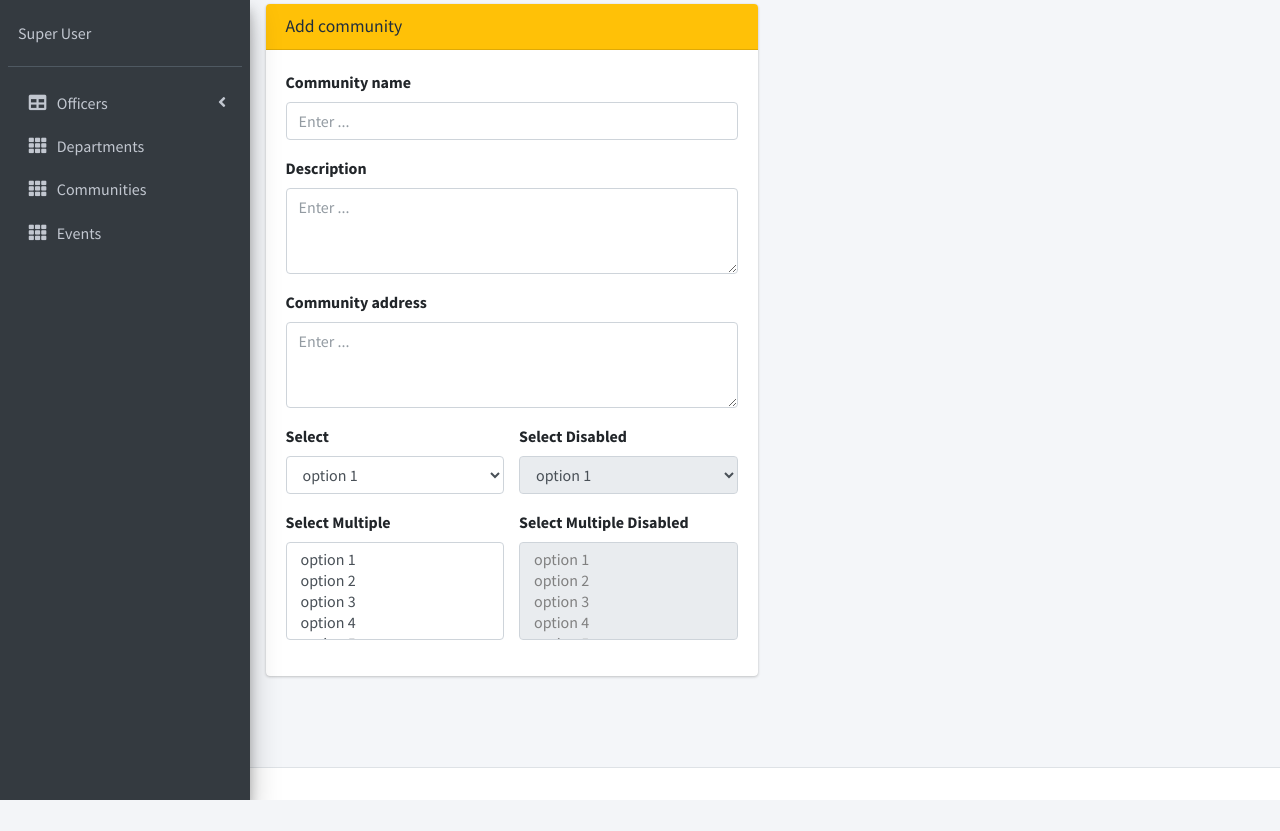
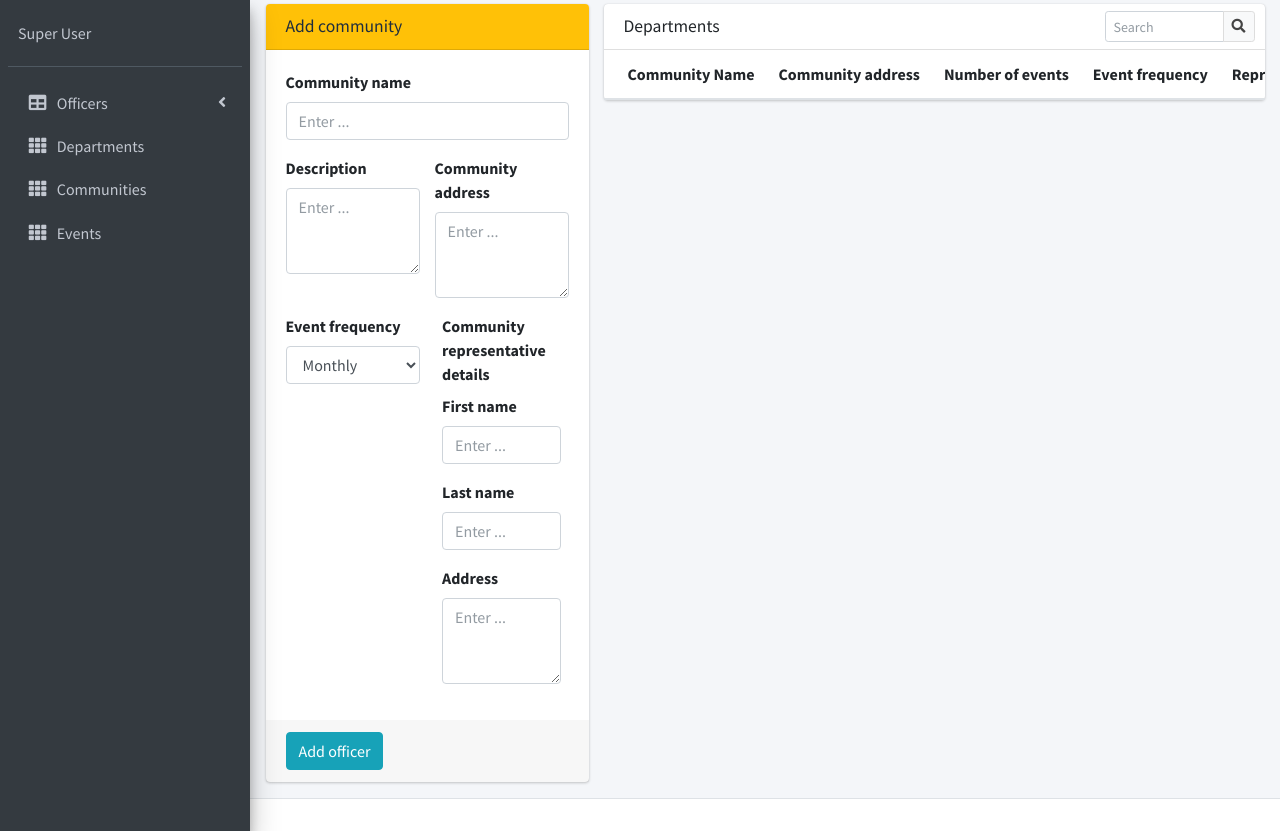
Before and after one commit to PPM-Group-Project/Notts-Police-Comunity-Engagement-Management, a Django app: page /communities in a window 1280 px wide. Before the commit the page ends 800 px from the top, so only its background shows below. Run offline with Django 3.2, Linux system fonts and the light colour scheme; a user stored in the database is signed in; data comes from the database, SQL or seed files in the repository; both versions use the stored data as it was after the commit; lists and menus that the app fills with data are empty; some libraries are stand-ins or nearby versions.

Commit message:
Working in progress

```diff
--- a/cepf/community/views.py
+++ b/cepf/community/views.py
@@ -4,6 +4,7 @@ from django.shortcuts import loader
 from django.http import HttpResponse
 #from django.contrib.auth.forms import UserCreationForm
 from management.views import notAuthorisedPage, isUserDepartmentManager, getAuthsForUser
+from management.models import UserDetails,Department
 # Create your views here.
 
 
@@ -13,6 +14,7 @@ def communities(request):
     template = loader.get_template('communities.html')
     context = {}
     context["permissions"] = getAuthsForUser(request)
+    context["officers"] = UserDetails.objects.all()
     return HttpResponse(template.render(context, request))
 
 
--- a/cepf/management/templates/communities.html
+++ b/cepf/management/templates/communities.html
@@ -22,24 +22,21 @@
       </li>
     </ul>
   </li>
-  {% endif %}
-  {% if permissions.isDepartmentManager %}
+  {% endif %} {% if permissions.isDepartmentManager %}
   <li class="nav-item">
     <a href="/departments" class="nav-link">
       <i class="nav-icon fas fa-th"></i>
       <p>Departments</p>
     </a>
   </li>
-  {% endif %}
-  {% if permissions.isCommunityManager %}
+  {% endif %} {% if permissions.isCommunityManager %}
   <li class="nav-item">
     <a href="/communities" class="nav-link">
       <i class="nav-icon fas fa-th"></i>
       <p>Communities</p>
     </a>
   </li>
-  {% endif %}
-  {% if permissions.isEventManager %}
+  {% endif %} {% if permissions.isEventManager %}
   <li class="nav-item">
     <a href="/events" class="nav-link">
       <i class="nav-icon fas fa-th"></i>
@@ -50,99 +47,115 @@
 </ul>
 {% endblock %}
 {% block content %}
-
 <div class="row">
-  <div class="col-md-6">
+  <div class="col-4">
     <div class="card card-warning">
       <div class="card-header">
         <h3 class="card-title">Add community</h3>
       </div>
       <div class="card-body">
-        <form role="form">
+        <div role="form">
           <div class="row">
             <div class="col-12">
-
               <div class="form-group">
                 <label>Community name</label>
-                <input type="text" class="form-control" placeholder="Enter ...">
+                <input name="communityName" type="text" class="form-control" placeholder="Enter ...">
               </div>
             </div>
-
           </div>
           <div class="row">
-            <div class="col-12">
-
+            <div class="col-6">
               <div class="form-group">
                 <label>Description</label>
-                <textarea class="form-control" rows="3" placeholder="Enter ..."></textarea>
+                <textarea name="commnityDescription" class="form-control" rows="3" placeholder="Enter ..."></textarea>
               </div>
             </div>
-            <div class="col-12">
-
+            <div class="col-6">
               <div class="form-group">
                 <label>Community address</label>
-                <textarea class="form-control" rows="3" placeholder="Enter ..."></textarea>
+                <textarea name="communityAddress" class="form-control" rows="3" placeholder="Enter ..."></textarea>
               </div>
             </div>
-
-
           </div>
           <div class="row">
-            <div class="col-sm-6">
-
+            <div class="col-6">
               <div class="form-group">
-                <label>Select</label>
-                <select class="form-control">
-                  <option>option 1</option>
-                  <option>option 2</option>
-                  <option>option 3</option>
-                  <option>option 4</option>
-                  <option>option 5</option>
+                <label>Event frequency</label>
+                <select name="communityFrequency" class="form-control">
+                  <option>Monthly</option>
+                  <option>Quarterly</option>
+                  <option>Semiannually</option>
+                  <option>Annually</option>
+                  <option>On request</option>
                 </select>
               </div>
             </div>
-            <div class="col-sm-6">
-              <div class="form-group">
-                <label>Select Disabled</label>
-                <select class="form-control" disabled>
-                  <option>option 1</option>
-                  <option>option 2</option>
-                  <option>option 3</option>
-                  <option>option 4</option>
-                  <option>option 5</option>
-                </select>
+            <div class="col-6">
+              <div class="col-12">
+                <div class="form-group">
+                  <label>Community representative details</label><br>
+                  <label>First name</label>
+                  <input name="communityRepresentativeFirstName" type="text" class="form-control"
+                    placeholder="Enter ...">
+                </div>
+              </div>
+              <div class="col-12">
+                <div class="form-group">
+                  <label>Last name</label>
+                  <input name="communityRepresentativeLastName" type="text" class="form-control"
+                    placeholder="Enter ...">
+                </div>
+              </div>
+              <div class="col-12">
+                <div class="form-group">
+                  <label>Address</label>
+                  <textarea name="communityRepresentativeAddress" class="form-control" rows="3"
+                    placeholder="Enter ..."></textarea>
+                </div>
               </div>
             </div>
           </div>
-
-          <div class="row">
-            <div class="col-sm-6">
-
-              <div class="form-group">
-                <label>Select Multiple</label>
-                <select multiple class="form-control">
-                  <option>option 1</option>
-                  <option>option 2</option>
-                  <option>option 3</option>
-                  <option>option 4</option>
-                  <option>option 5</option>
-                </select>
-              </div>
-            </div>
-            <div class="col-sm-6">
-              <div class="form-group">
-                <label>Select Multiple Disabled</label>
-                <select multiple class="form-control" disabled>
-                  <option>option 1</option>
-                  <option>option 2</option>
-                  <option>option 3</option>
-                  <option>option 4</option>
-                  <option>option 5</option>
-                </select>
-              </div>
+        </div>
+        </form>
+      </div>
+      <div class="card-footer">
+        <button type="submit" class="btn btn-info">Add officer</button>
+       </div>
+    </div>
+  </div>
+  <div class="col-8">
+    <div class="card">
+      <div class="card-header">
+        <h3 class="card-title">Departments</h3>
+        <div class="card-tools">
+          <div class="input-group input-group-sm" style="width: 150px;">
+            <input type="text" name="table_search" class="form-control float-right" placeholder="Search">
+            <div class="input-group-append">
+              <button type="submit" class="btn btn-default"><i class="fas fa-search"></i>
+              </button>
             </div>
           </div>
-        </form>
+        </div>
+      </div>
+
+      <div>
+        <div class="card-body table-responsive p-0">
+          <table class="table table-hover text-nowrap">
+            <thead>
+              <tr>
+                <th>Community Name</th>
+                <th>Community address</th>
+                <th>Number of events</th>
+                <th>Event frequency</th>
+                <th>Representative details</th>
+
+              </tr>
+            </thead>
+            <tbody>
+
+            </tbody>
+          </table>
+        </div>
       </div>
     </div>
   </div>
--- a/cepf/management/views.py
+++ b/cepf/management/views.py
@@ -117,6 +117,8 @@ def addDepartment(request):
             if request.POST.get('isDepartmentManager'):
                 dep.isDepartmentManager = True
             if request.POST.get('isEventManager'):
+                dep.isCommunityManager = True
+            if request.POST.get('isEventManager'):
                 dep.isEventManager = True
             dep.save()
         except:
```
Also changed, not shown: cepf/management/templates/departments.html (+9 -12 lines), cepf/management/templates/officers.html (+6 -45 lines), cepf/db.sqlite3.
